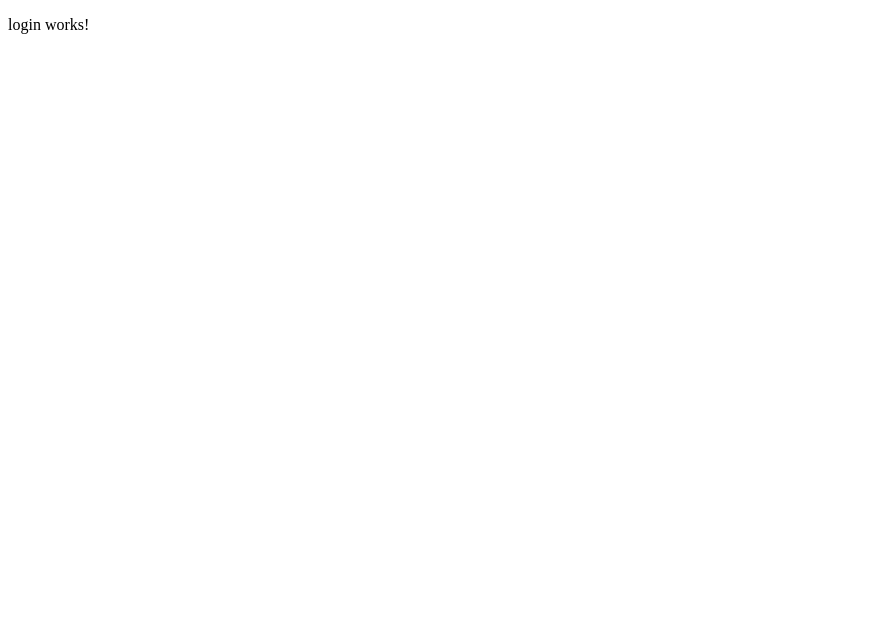
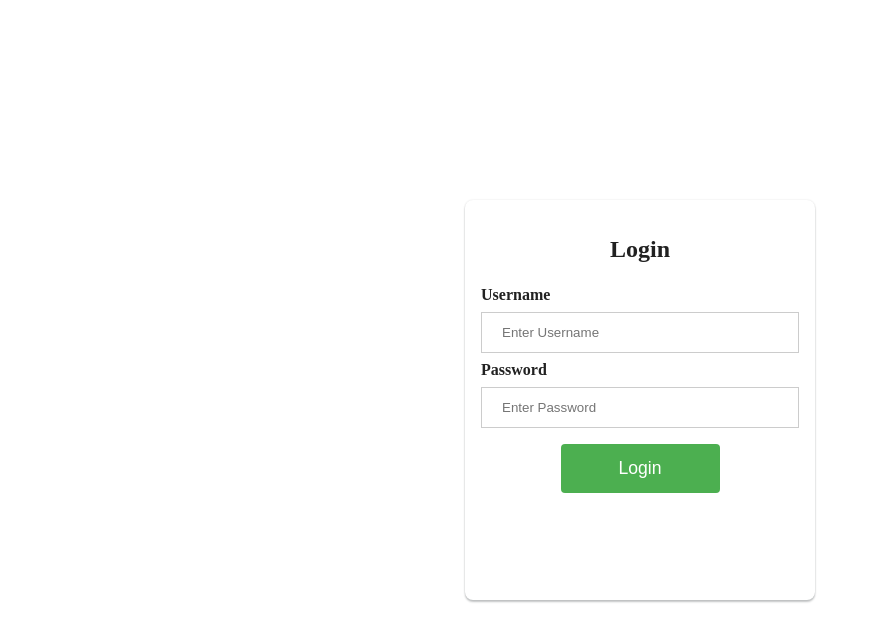
Before and after one commit to alokshakya/graphAppTask, an Angular app: page /login in a window 1280 px wide. Shown: the top 642 px of the page, without its empty margins (0-871 px from the left). Built offline with nearby package versions, Linux system fonts and the light colour scheme.

Commit message:
login UI rendered

```diff
--- a/src/app/app.component.html
+++ b/src/app/app.component.html
@@ -1 +1,4 @@
-<router-outlet></router-outlet>
+
+<div class="container">
+    <router-outlet></router-outlet>
+</div>
--- a/src/app/app.component.scss
+++ b/src/app/app.component.scss
@@ -0,0 +1,3 @@
+.container{
+    width: 80%;
+}
--- a/src/app/app.module.ts
+++ b/src/app/app.module.ts
@@ -4,7 +4,7 @@ import { NgModule } from '@angular/core';
 import { AppRoutingModule } from './app-routing.module';
 import { AppComponent } from './app.component';
 import { LoginComponent } from './components/login/login.component';
-
+import { FormsModule, ReactiveFormsModule}  from '@angular/forms';
 @NgModule({
   declarations: [
     AppComponent,
@@ -12,7 +12,9 @@ import { LoginComponent } from './components/login/login.component';
   ],
   imports: [
     BrowserModule,
-    AppRoutingModule
+    AppRoutingModule,
+    FormsModule,
+    ReactiveFormsModule
   ],
   providers: [],
   bootstrap: [AppComponent]
--- a/src/app/components/login/login.component.html
+++ b/src/app/components/login/login.component.html
@@ -1 +1,18 @@
-<p>login works!</p>
+<div class="login-container">
+    <div class="login-card">
+        <div class="login-header">
+            <h2>Login</h2>
+        </div>
+
+        <form>
+            <label for="uname"><b>Username</b></label>
+            <input type="text" placeholder="Enter Username" name="uname" required>
+
+            <label for="psw"><b>Password</b></label>
+            <input type="password" placeholder="Enter Password" name="psw" required>
+
+            <button type="submit">Login</button>
+
+        </form>
+    </div>
+</div>
--- a/src/app/components/login/login.component.scss
+++ b/src/app/components/login/login.component.scss
@@ -0,0 +1,62 @@
+.login-container{
+    /* best way to center horizontally and vertically */
+    min-width: 250px;
+    max-width: 350px;
+    height: 400px;
+
+    position: absolute;
+    top:0;
+    bottom: 0;
+    left: 0;
+    right: 0;
+    margin: auto;
+
+}
+
+.login-container .login-card {
+    background-color: dodgerblue;
+    color: rgba(0,0,0,.87);
+    padding: 1rem;
+    height: 400px;
+    background-color: #fff;
+    border-radius: 8px;
+    box-shadow: 0 2px 2px rgba(10,16,20,.24), 0 0 2px rgba(10,16,20,.12);
+    box-sizing: border-box;
+    transition: box-shadow .5s;
+    width: 100%;
+    padding-bottom: 10px;
+    position: relative;
+}
+
+.login-header{
+    text-align: center;
+    font-weight: 200;
+    height: 50px;
+    width: 100%;
+}
+
+input[type=text], input[type=password] {
+  width: 100%;
+  padding: 12px 20px;
+  margin: 8px 0;
+  display: inline-block;
+  border: 1px solid #ccc;
+  box-sizing: border-box;
+}
+
+button {
+  background-color: #4CAF50;
+  color: white;
+  font-size: 1.1em;
+  padding: 14px 20px;
+  margin: 8px 0;
+  border-radius: 4px;
+  border: none;
+  cursor: pointer;
+  width: 50%;
+  margin-left: 25%;
+}
+
+button:hover {
+  opacity: 0.8;
+}
```
